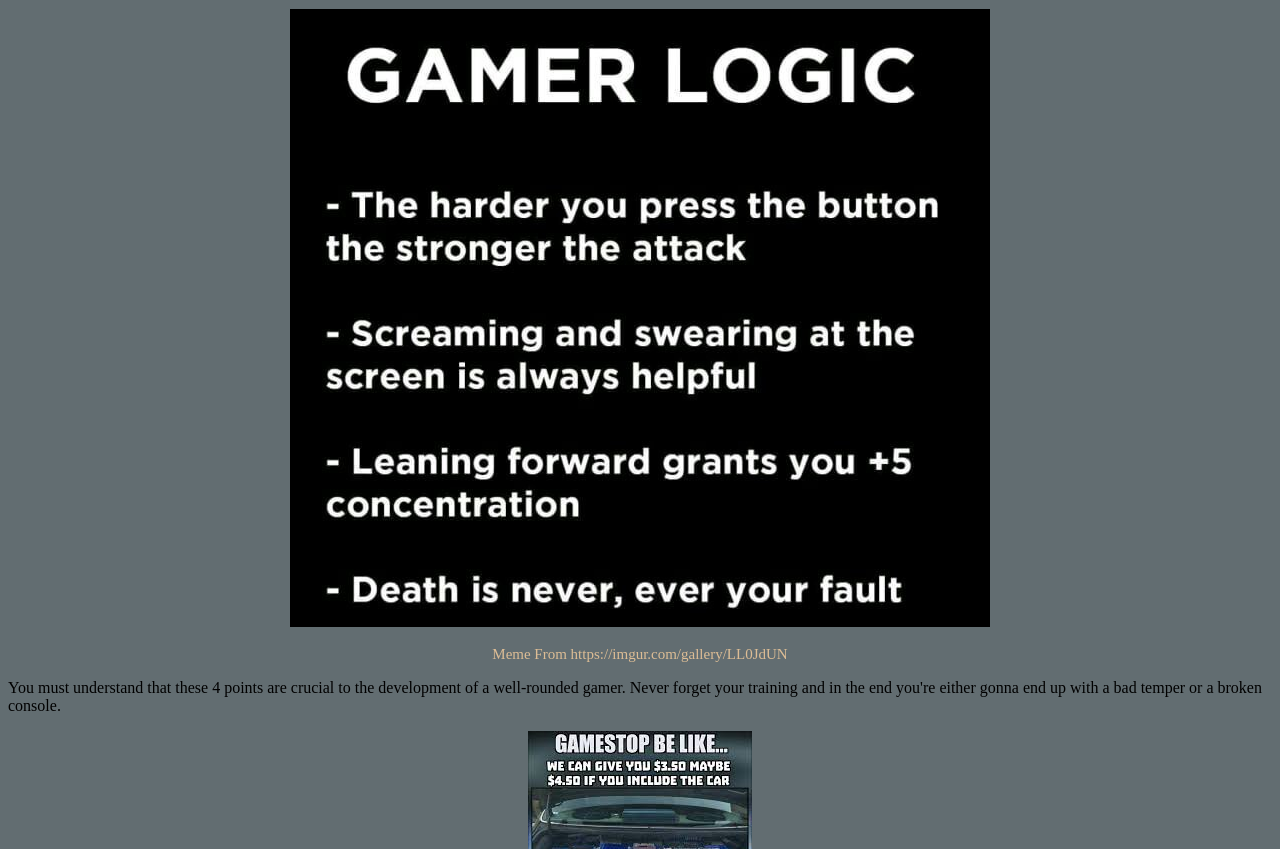
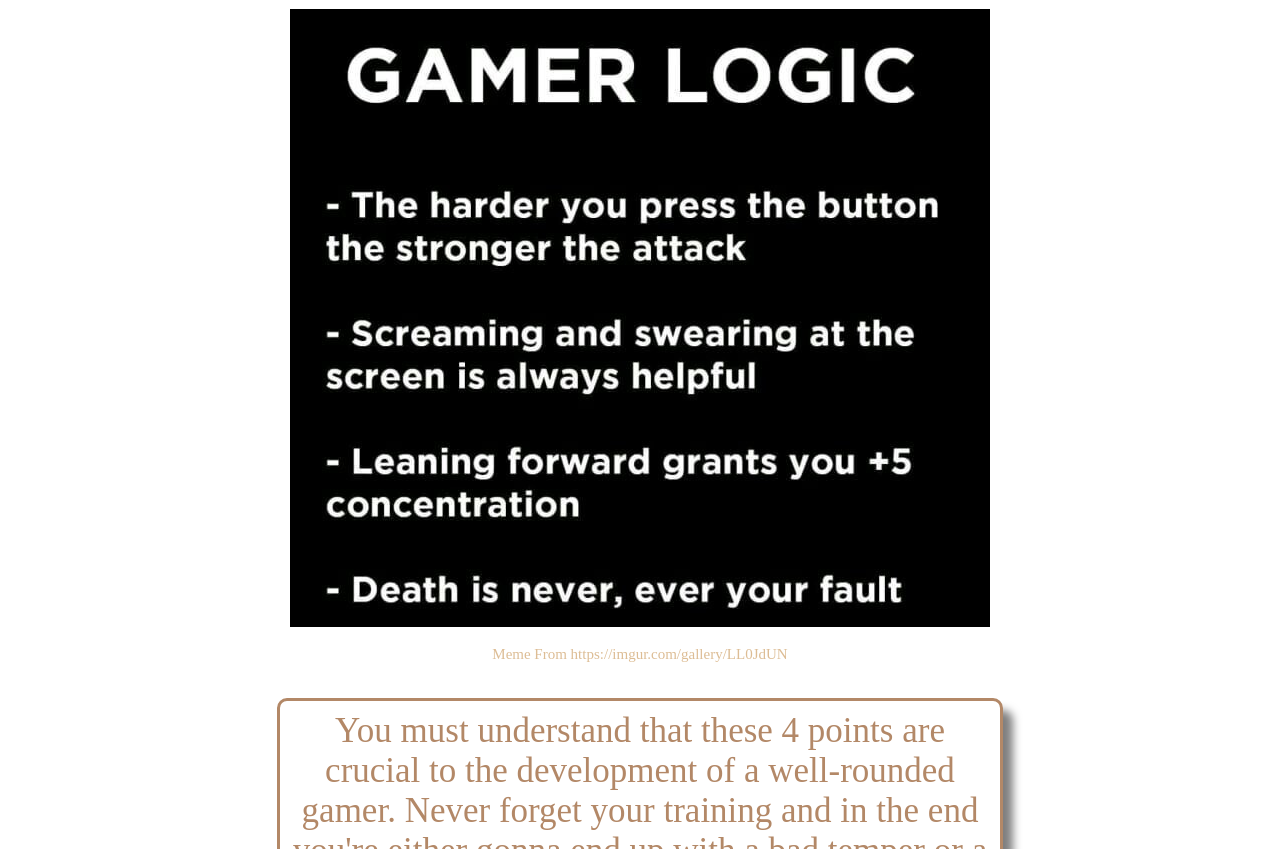
Before and after one commit to MustardCandy/Gaming_Website, a plain HTML site: page Website/Webpages/Gamer_Memes.html in a window 1280 px wide. Shown: the part 103-952 px from the top of the page. Drawn offline with Linux system fonts and the light colour scheme.

Commit message:
Edited css with cool feature

```diff
--- a/Website/Webpages/Gamer_Memes.html
+++ b/Website/Webpages/Gamer_Memes.html
@@ -1,15 +1,14 @@
 <!DOCTYPE html>
 <html>
 <head>
-<link rel="stylesheet" type="text/css" href="Style.css" media="screen" />
-</head>
-<body>
+<link rel="stylesheet" type="text/css" href="Style.css" media="screen" /></head>
+<body="meme">
   <h1 class="game">Gamer Memes</h1>
   <center>
     <img src="VideoGameMemes/bleh.jpg" alt="Gamer_Logic">
   </center>
   <p class="text">Meme From https://imgur.com/gallery/LL0JdUN</p>
-  <p class="gamer">You must understand that these 4 points are crucial to the development of a well-rounded gamer. Never forget your training and in the end you're either gonna end up with a bad temper or a broken console.</p>
+  <p class="center">You must understand that these 4 points are crucial to the development of a well-rounded gamer. Never forget your training and in the end you're either gonna end up with a bad temper or a broken console.</p>
   <center>
     <img src="VideoGameMemes/GameStop.jpg" alt="GameStop-Sux">
   </center>
--- a/Website/Webpages/Style.css
+++ b/Website/Webpages/Style.css
@@ -1,20 +1,24 @@
-.center {text-align: center;
-          margin-left: auto;
-          margin-right: auto;
-          width: 20em}
-
-}
-.gamer {
+.center {
+  text-align: center;
+  margin-left: auto;
+  margin-right: auto;
+  width: 20em;
   text-align: center;
   color: rgb(179,136,103);
   font-size: 35px;
-}.game {
+  box-shadow: 10px 12px 0.5rem rgba(0,0,0,0.5);
+  border-style: solid;
+  border-radius: 10px;
+  padding: 10px;
+}
+.game {
   text-align: center;
   color: rgb(205,205,192);
   font-size: 45px;
 }
-body {
+.meme {
   background-color: rgb(98,109,113);
+  text-align: center;
 }
 .text {
   text-align: center;
```
